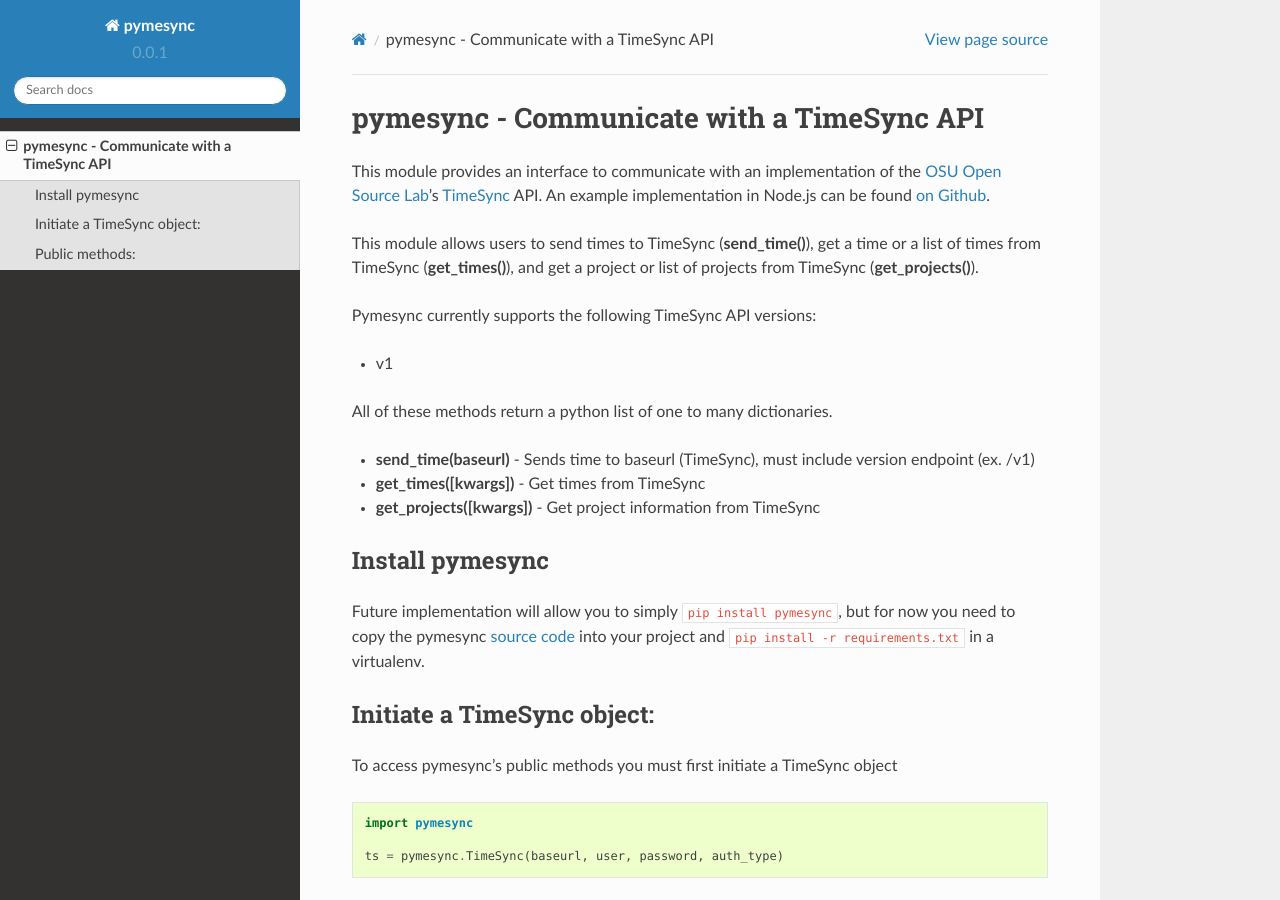
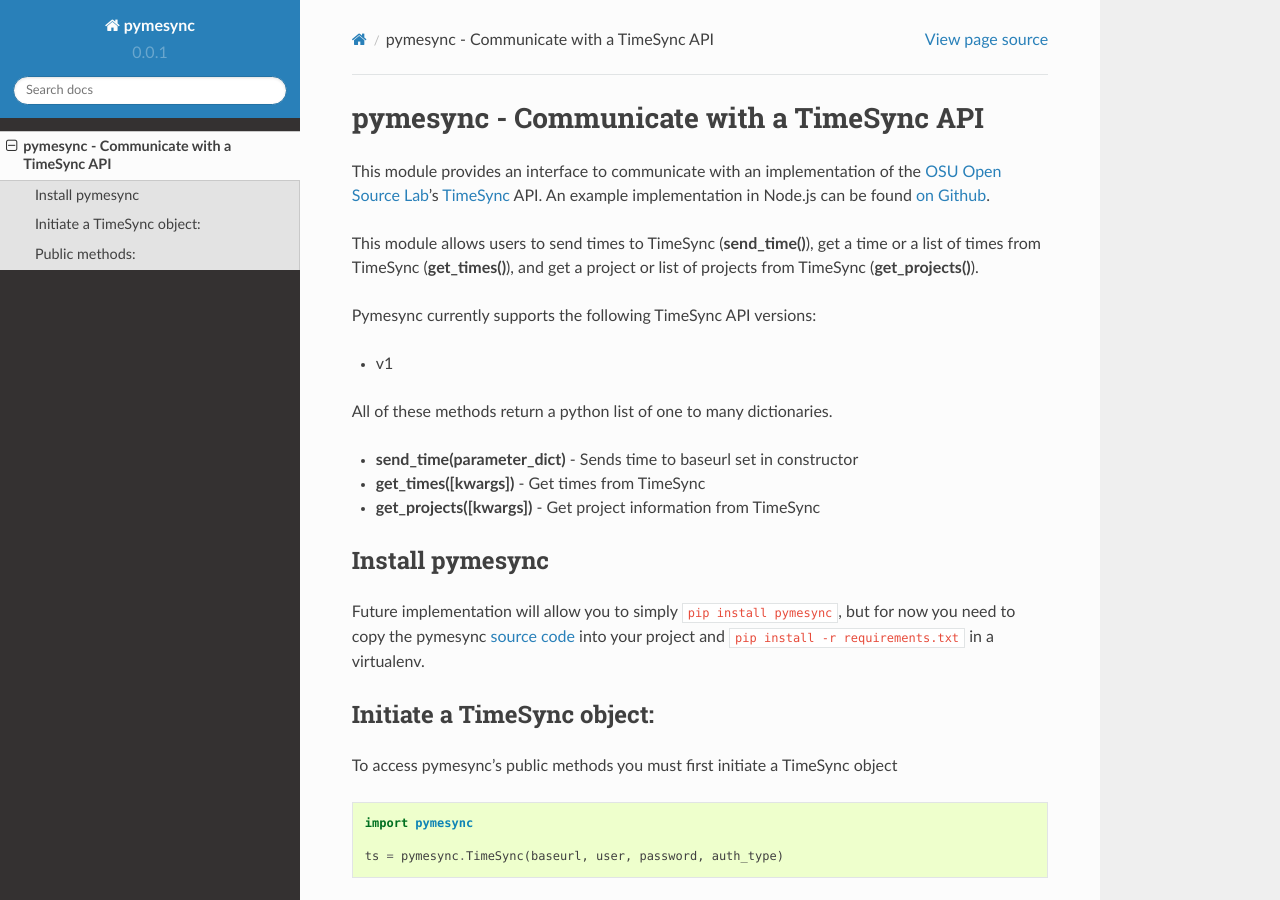
Before and after one commit to osuosl/pymesync, a Sphinx documentation site: the page built from source/usage.rst, in a window 1280 px wide and 900 px high. Built offline with Sphinx 7.4.7 and the Read the Docs theme 2.0.0, drawn with Linux system fonts in a browser that asks for light colours.

Commit message:
Fix send_time description

```diff
--- a/pymesync.py
+++ b/pymesync.py
@@ -2,7 +2,7 @@
 pymesync - Python TimeSync Module
 
 Allows for interactions with the TimeSync API
-- timesync.send_time(baseurl) -- Sends time to baseurl (TimeSync)
+- timesync.send_time() -- Sends time to baseurl (TimeSync)
 """
 import json
 import requests
--- a/source/usage.rst
+++ b/source/usage.rst
@@ -17,8 +17,7 @@
 
 All of these methods return a python list of one to many dictionaries.
 
-* **send_time(baseurl)** - Sends time to baseurl (TimeSync), must include version
-  endpoint (ex. /v1)
+* **send_time(parameter_dict)** - Sends time to baseurl set in constructor
 * **get_times([kwargs])** - Get times from TimeSync
 * **get_projects([kwargs])** - Get project information from TimeSync
 
```
